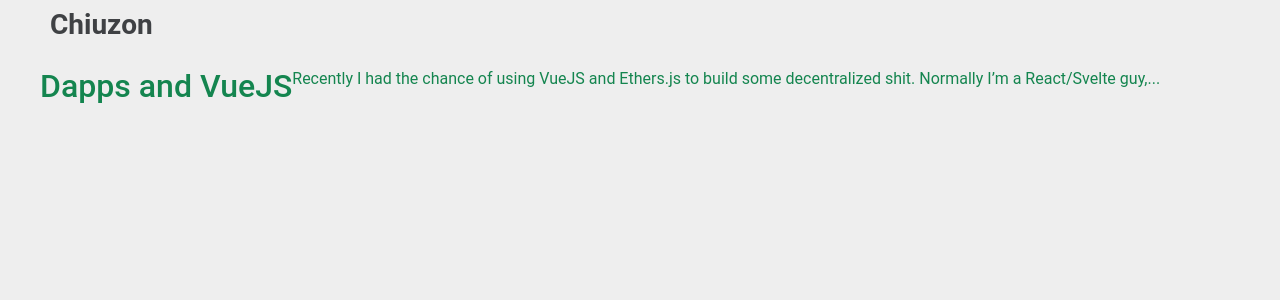
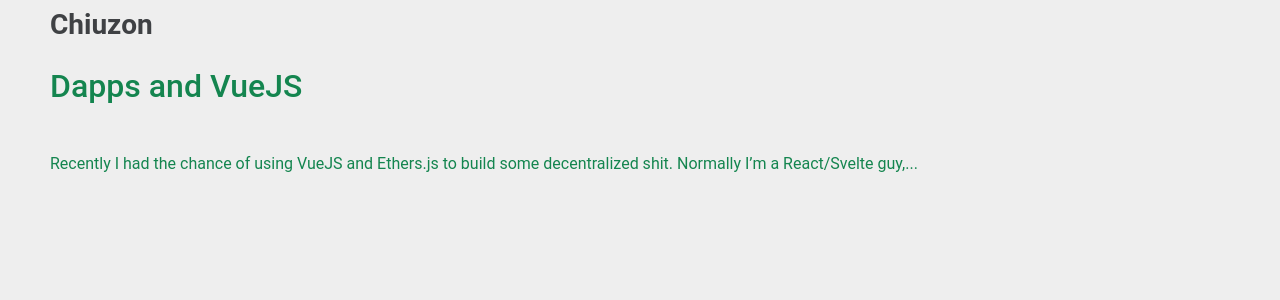
Before and after one commit to chiuzon/chiuzon.github.io, a Jekyll site: the page built from index.html, in a window 1280 px wide. Shown: the top 300 px of the page. Built offline with Jekyll 4.4.1, drawn with Linux system fonts in a browser that asks for light colours.

Commit message:
Flex fix

```diff
--- a/assets/css/style.css
+++ b/assets/css/style.css
@@ -29,4 +29,11 @@
   margin-top: 1rm;
   border-bottom-color: #333;
   border-bottom-width: 1px;
+
+  display: flex;
+  flex-direction: column;
+  flex-wrap: wrap;
 }
+
+.article .col-12 {
+}
--- a/index.html
+++ b/index.html
@@ -6,7 +6,7 @@
   <body>
 
 {% for post in site.posts %}
-  <a href="{{post.url}}" class="row article">
+  <a href="{{post.url}}" class="article">
     <div>
       <h1>
         {{post.title}}
```
